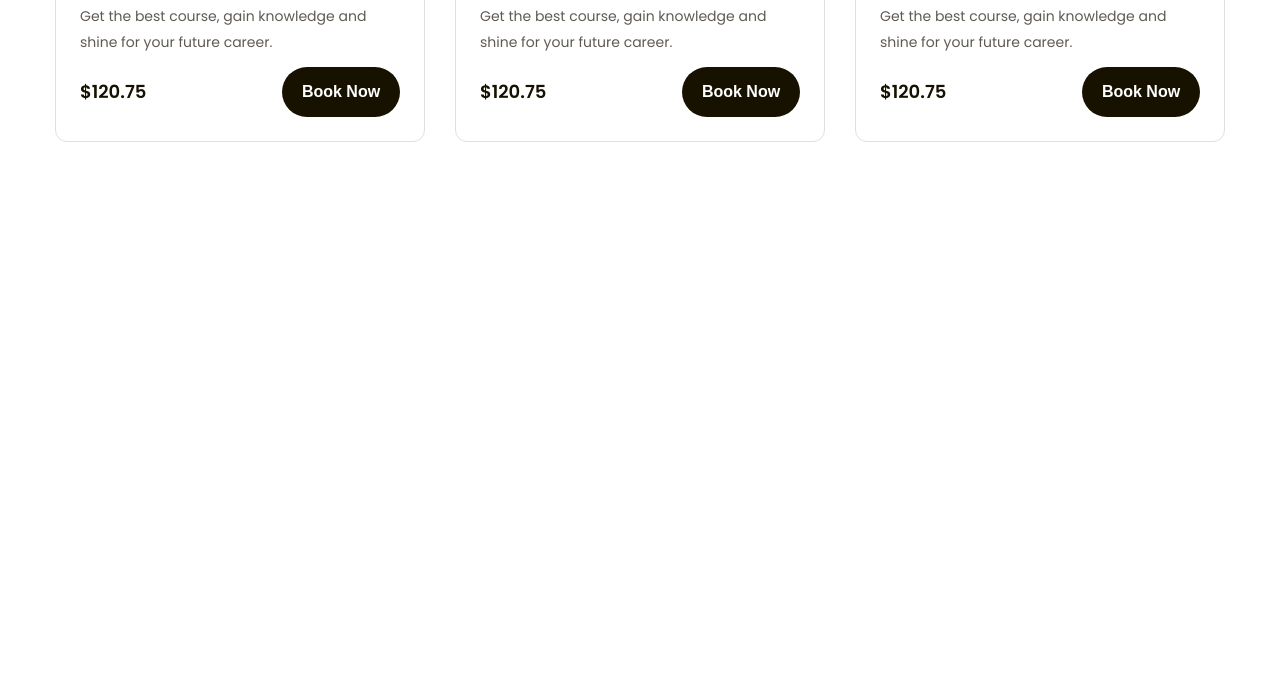
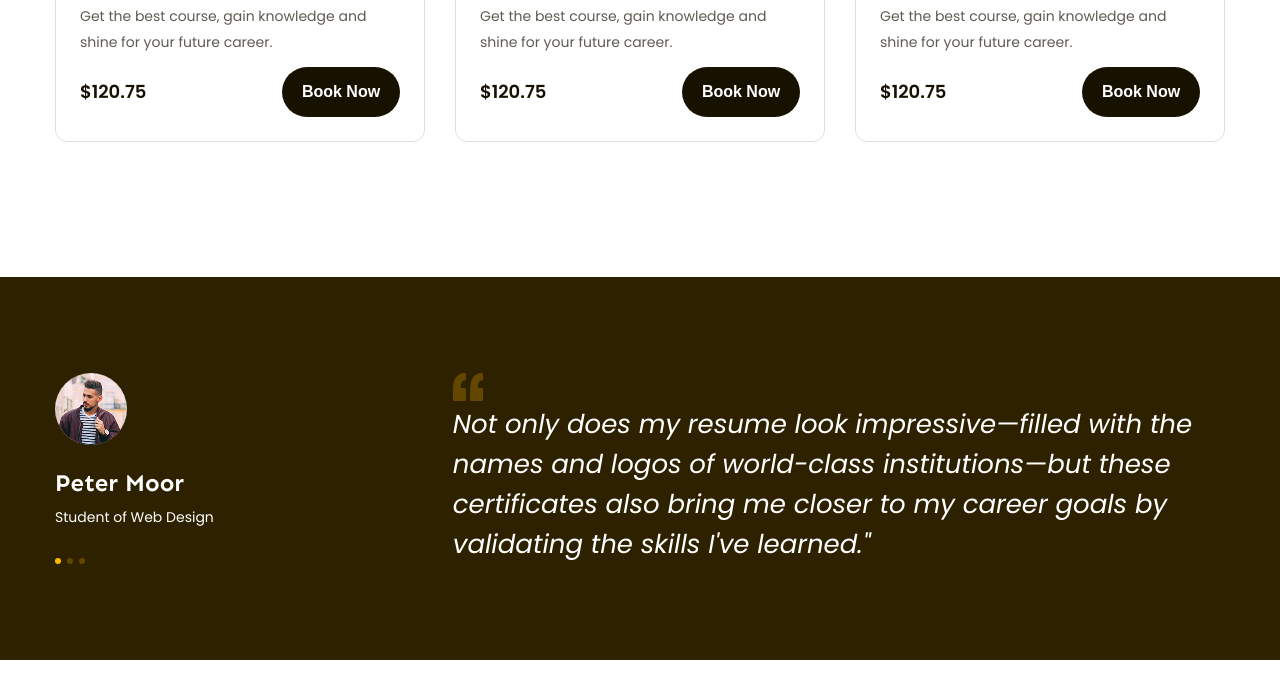
Before and after one commit to Caubedoibung/Figma-to-html, a plain HTML site: page index.html in a window 1280 px wide. Shown: the part 1547-2246 px from the top of the page. Drawn offline with Linux system fonts and the light colour scheme.

Commit message:
p5-p7 hoàn thành

```diff
--- a/assets/css/style.css
+++ b/assets/css/style.css
@@ -358,3 +358,66 @@ a {
 .popular .course-item .btn-book:hover {
   background-color: var(--primary-color);
 }
+/* --------------------feedback --------------------*/
+.feedback {
+  padding: 96px 0;
+  background-color: #2e2100;
+  margin-top: 135px;
+}
+.feedback-list {
+  display: flex;
+  overflow: hidden;
+}
+.feedback-item {
+  display: flex;
+  flex-shrink: 0;
+  width: 100%;
+  /* transform: translate(-100%);
+  transition: all ease 0.5s; */
+}
+.feedback-item .avatar {
+  width: 72px;
+  height: 72px;
+  border-radius: 50%;
+  object-fit: cover;
+}
+.feedback-item .info .member-name {
+  margin-top: 18px;
+  color: #fff;
+  font-family: var(--font-heading);
+  font-size: 2.4rem;
+  font-weight: 700;
+  line-height: 1.42;
+}
+.feedback-item .info .desc {
+  margin-top: 4px;
+  color: #fff;
+  font-size: 1.4rem;
+  line-height: 1.86;
+}
+.feedback-item .dots {
+  gap: 6px;
+  display: flex;
+  margin-top: 28px;
+}
+.feedback-item .dot {
+  width: 6px;
+  height: 6px;
+  border-radius: 50%;
+  background-color: #634700;
+  cursor: pointer;
+}
+.feedback-item .dot.active {
+  background-color: var(--primary-color);
+  cursor: default;
+}
+.feedback-item .content {
+  width: 66%;
+  margin-left: auto;
+}
+.feedback-item blockquote {
+  color: #fff;
+  font-size: 2.6rem;
+  font-style: italic;
+  line-height: 1.54;
+}
--- a/index.html
+++ b/index.html
@@ -206,6 +206,82 @@
                     </div>
                 </div>
             </div>
+        </div>
+        <!-- feeback -->
+        <div class="feedback">
+            <div class="main-content">
+                <div class="feedback-list">
+
+                    <!-- item 1 -->
+                    <div class="feedback-item">
+                        <!-- Khối bên trái -->
+                        <div class="info">
+                            <img src="./assets/img/ava1.jpg" alt="Peter Moor" class="avatar">
+                            <p class="member-name">Peter Moor</p>
+                            <p class="desc">Student of Web Design</p>
+                            <div class="dots">
+                                <span class="dot active"></span>
+                                <span class="dot"></span>
+                                <span class="dot"></span>
+                            </div>
+                        </div>
+                        <!-- Khối bên phải -->
+                        <div class="content">
+                            <img src="./assets/icon/Vector.svg" alt="" class="open-quotes">
+                            <blockquote>Not only does my resume look impressive—filled with the names and logos of
+                                world-class institutions—but these certificates also bring me closer to my career goals
+                                by validating the skills I've learned." </blockquote>
+                        </div>
+                    </div>
+
+
+                    <!-- item 2 -->
+                    <div class="feedback-item">
+                        <!-- Khối bên trái -->
+                        <div class="info">
+                            <img src="./assets/img/ava2.jpg" alt="Peter Moor" class="avatar">
+                            <p class="member-name">Peter Moor</p>
+                            <p class="desc">Student of Web Design</p>
+                            <div class="dots">
+                                <span class="dot"></span>
+                                <span class="dot active"></span>
+                                <span class="dot"></span>
+                            </div>
+                        </div>
+                        <!-- Khối bên phải -->
+                        <div class="content">
+                            <img src="./assets/icon/Vector.svg" alt="" class="open-quotes">
+                            <blockquote>Not only does my resume look impressive—filled with the names and logos of
+                                world-class institutions—but these certificates also bring me closer to my career goals
+                                by validating the skills I've learned." </blockquote>
+                        </div>
+                    </div>
+
+
+                    <!-- item 3 -->
+                    <div class="feedback-item">
+                        <!-- Khối bên trái -->
+                        <div class="info">
+                            <img src="./assets/img/ava3.jpg" alt="Peter Moor" class="avatar">
+                            <p class="member-name">Peter Moor</p>
+                            <p class="desc">Student of Web Design</p>
+                            <div class="dots">
+                                <span class="dot"></span>
+                                <span class="dot"></span>
+                                <span class="dot active"></span>
+                            </div>
+                        </div>
+                        <!-- Khối bên phải -->
+                        <div class="content">
+                            <img src="./assets/icon/Vector.svg" alt="" class="open-quotes">
+                            <blockquote>Not only does my resume look impressive—filled with the names and logos of
+                                world-class institutions—but these certificates also bring me closer to my career goals
+                                by validating the skills I've learned." </blockquote>
+                        </div>
+                    </div>
+                </div>
+            </div>
+        </div>
     </main>
 </body>
 
```
Also changed, not shown: assets/icon/Vector.svg (added), assets/img/ava1.jpg (added), assets/img/ava2.jpg (added), assets/img/ava3.jpg (added).
